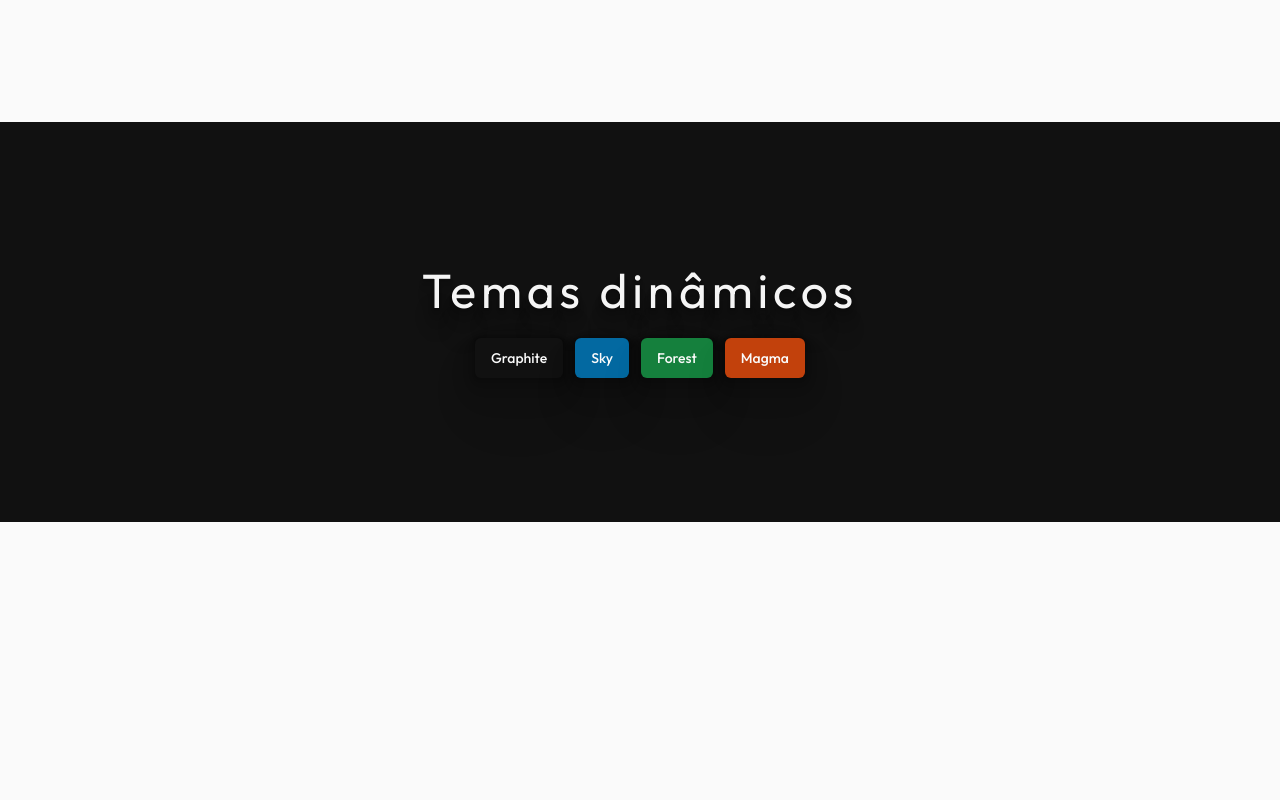
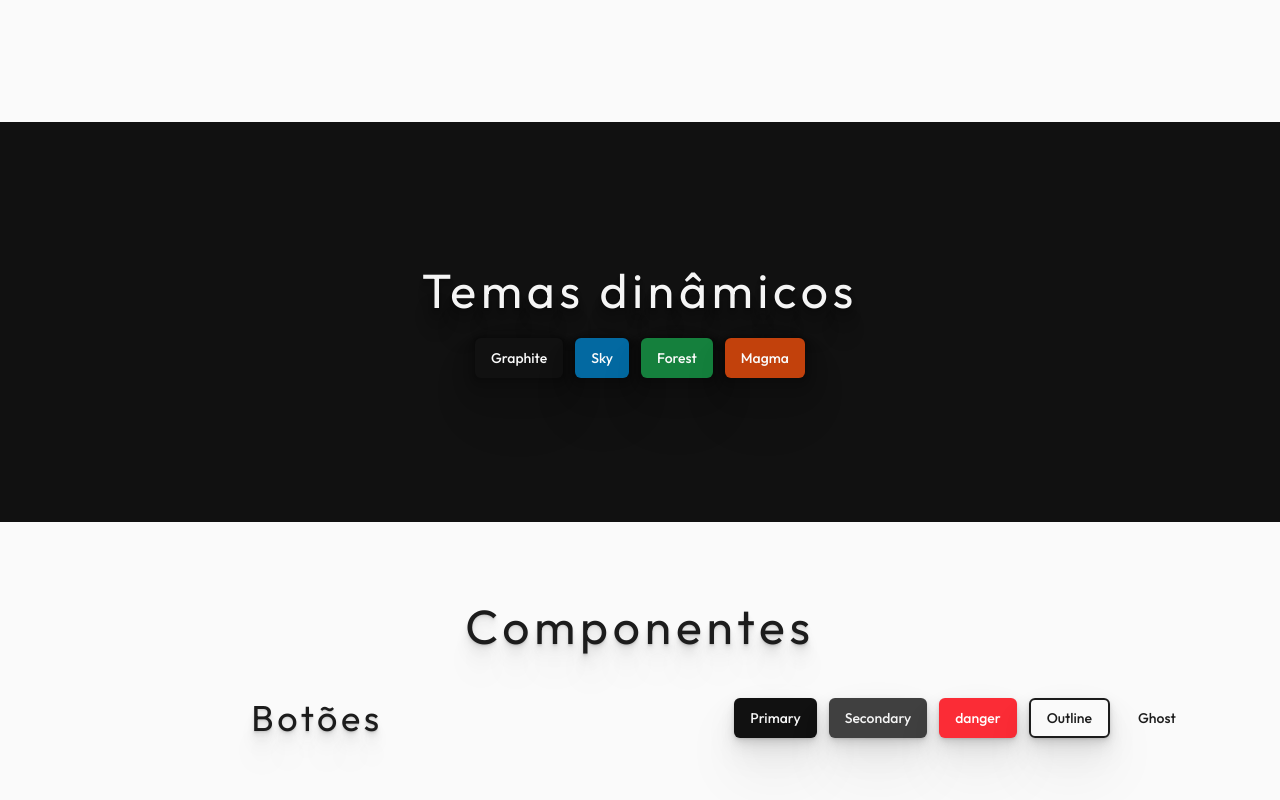
Before and after one commit to vinnlops/eyesis-starter, a React (Vite) app: page / in a window 1280 px wide. Shown: the part 678-1478 px from the top of the page. Before the commit the page ends 1200 px from the top, so only its background shows below. Built offline with nearby package versions, Linux system fonts and the light colour scheme.

Commit message:
feat: nova section de componentes adicionado parcialmente com botões

```diff
--- a/src/features/landing/pages/LandingPage.tsx
+++ b/src/features/landing/pages/LandingPage.tsx
@@ -1,3 +1,4 @@
+import { Button } from "@/shared/components";
 import { HeaderSection } from "../components/sections/HeaderSection";
 import { ThemesSection } from "../components/sections/ThemesSection";
 
@@ -7,6 +8,60 @@ function LandingPage() {
       <HeaderSection />
 
       <ThemesSection />
+
+      <div className="flex flex-col items-center content-center gap-12 justify-center py-20">
+        <div className="flex flex-col">
+          <h2 className="text-muted-900 shadow-text-1 tracking-widest text-5xl transition-all transition-slow ease-responsive">
+            Componentes
+          </h2>
+        </div>
+
+        <div className="flex flex-col gap-6 w-full">
+          <div className="grid grid-cols-2 gap-3">
+            <div className="flex flex-col gap-3 justify-center items-center">
+              <h3 className="text-muted-900 shadow-text-1 tracking-widest text-4xl transition-all transition-slow ease-responsive">
+                Botões
+              </h3>
+            </div>
+            <div className="flex flex-row gap-3 justify-center items-center">
+              <Button
+                rounded={"md"}
+                className="shadow-box-1"
+                bgVariant={"primary"}
+              >
+                Primary
+              </Button>
+              <Button
+                rounded={"md"}
+                className="shadow-box-1"
+                bgVariant={"secondary"}
+              >
+                Secondary
+              </Button>
+              <Button
+                rounded={"md"}
+                className="shadow-box-1"
+                bgVariant={"danger"}
+              >
+                danger
+              </Button>
+              <Button
+                rounded={"md"}
+                className="shadow-box-1"
+                bgVariant={"outline"}
+              >
+                Outline
+              </Button>
+              <Button
+                rounded={"md"}
+                bgVariant={"ghost"}
+              >
+                Ghost
+              </Button>
+            </div>
+          </div>
+        </div>
+      </div>
     </>
   );
 }
```
